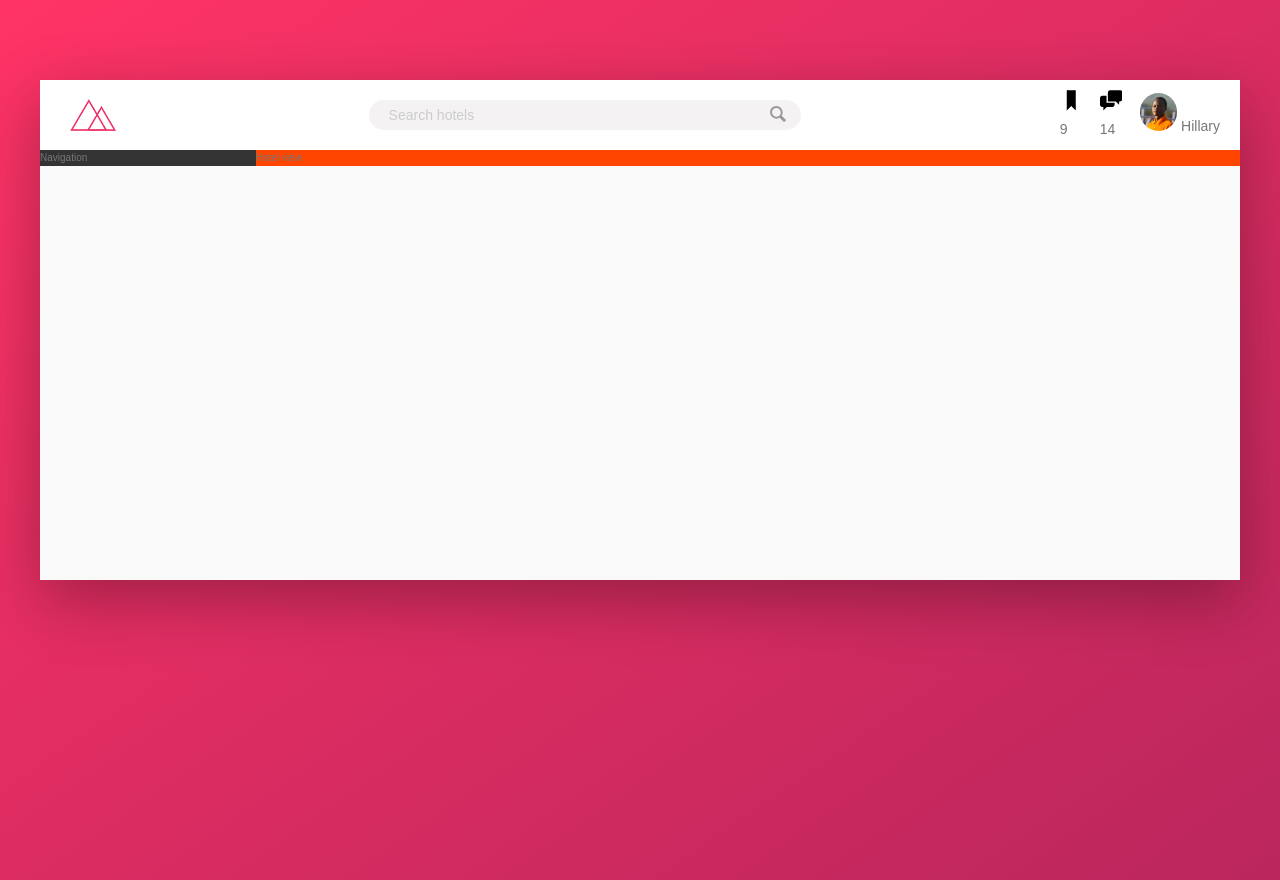
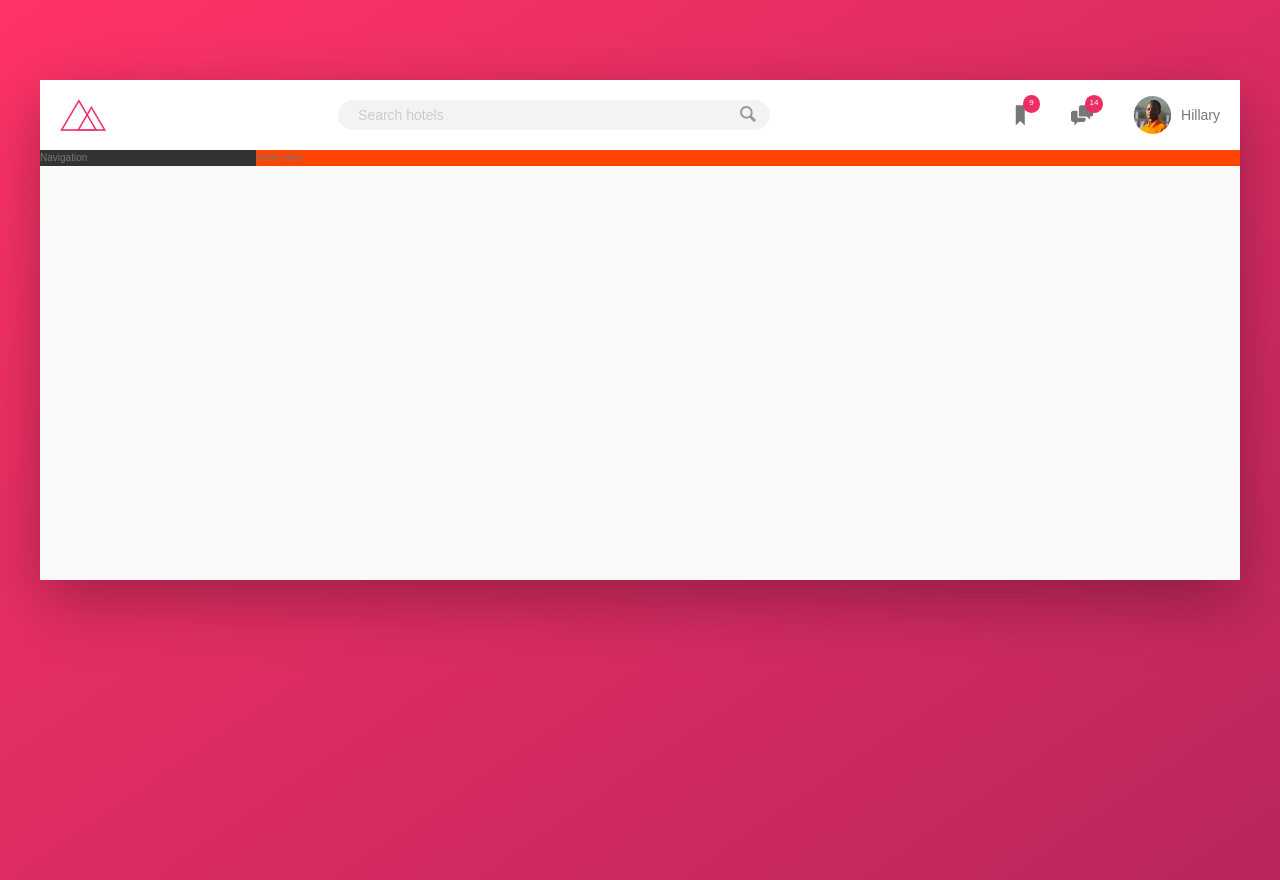
Before and after one commit to hillaryke/trillo, a website: page index.html in a window 1280 px wide. Drawn offline with Linux system fonts and the light colour scheme.

Commit message:
Finished styling user navigation

```diff
--- a/sass/_components.scss
+++ b/sass/_components.scss
@@ -3,7 +3,7 @@
 
 .logo {
   height: 3.25rem;
-  margin-left: 3rem;
+  margin-left: 2rem;
 }
 
 ////////////////////////////////////////////////////
@@ -65,26 +65,49 @@
 // USER NAVIGATION
 
 .user-nav {
+  align-self: stretch;
+
   display: flex;
-  justify-content: space-between;
   align-items: center;
 
   & > * {
     padding: 0 2rem;
     cursor: pointer;
+    height: 100%;
+
+    display: flex;
+    align-items: center;
+  }
+
+  & > *:hover {
+    background-color: var(--color-grey-light-2);
   }
 
   &__icon-box {
-    width: 4rem;
+    position: relative;
   }
 
   &__icon {
     height: 2.25rem;
     width: 2.25rem;
+    fill: var(--color-grey-dark-2);
   }
 
   &__notification {
+    font-size: .8rem;
+    height: 1.75rem;
+    width: 1.75rem;
+    border-radius: 50%;
+    color: #fff;
+    background-color: var(--color-primary);
 
+    position: absolute;
+    top: 1.5rem;
+    right: 1.1rem;
+
+    display: flex;
+    justify-content: center;
+    align-items: center;
   }
 
 
@@ -92,10 +115,7 @@
     &-photo {
       height: 3.75rem;
       border-radius: 50%;
-    }
-
-    &-name {
-
+      margin-right: 1rem;
     }
   }
 }
```
Also changed, not shown: css/style.css.
